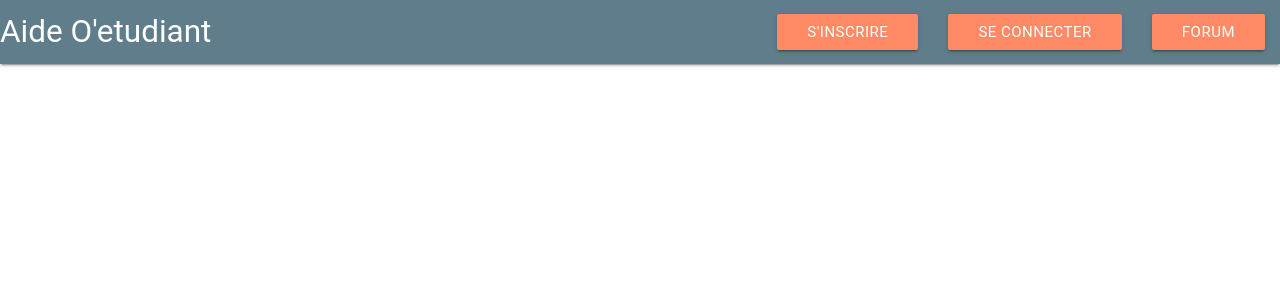
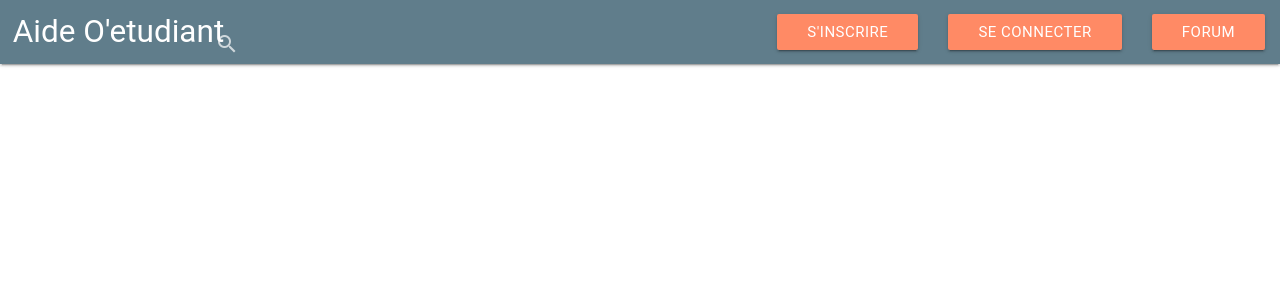
Before and after one commit to lucas-fabry/nuitdelinfoSofuto, a PHP site: page / in a window 1280 px wide. Shown: the top 300 px of the page. Run offline with PHP 8.4, Linux system fonts and the light colour scheme; some libraries are stand-ins or nearby versions; some web fonts are replaced.

Commit message:
le menu est INCROYABLE

```diff
--- a/view/css/styles.css
+++ b/view/css/styles.css
@@ -1,13 +1,15 @@
-#formulaire{
-    margin-left:200px;
-   }
-  .side-nav li a {
+.hide-on-med-and-down{
+    margin-left:200px !important;
+}
+
+
+.side-nav li a {
     text-decoration:none;
   }
-  #searchResults2{
+#searchResults2{
     background-color:#666666;
   }
-  #searchResults{
+#searchResults{
     background-color:#666666;
   }
 
--- a/view/menu.php
+++ b/view/menu.php
@@ -1,9 +1,9 @@
 <!DOCTYPE html>
 <head>
+    <link rel="stylesheet" href="https://cdnjs.cloudflare.com/ajax/libs/materialize/0.98.0/css/materialize.min.css">
     <link rel="stylesheet" href="css/styles.css">
-    <link rel="stylesheet" href="https://cdnjs.cloudflare.com/ajax/libs/materialize/0.98.0/css/materialize.min.css">
     <link href="https://fonts.googleapis.com/icon?family=Material+Icons" rel="stylesheet">
-
+    <script src="https://cdnjs.cloudflare.com/ajax/libs/materialize/0.98.0/js/materialize.min.js"></script>
 </head>
 
 <body>
@@ -12,24 +12,24 @@
     <div class="nav-wrapper blue-grey">
 
 
-      <a href="#!" class="brand-logo" style="text-decoration:none">Aide O'etudiant</a>
+      <a href="#!" class="brand-logo" style="text-decoration:none; margin-left: 1vw;">Aide O'etudiant</a>
       <a href="#" data-activates="mobile-demo" class="button-collapse"><i class="material-icons">menu</i></a>
       <ul class="right hide-on-med-and-down">
-      <li><a href="signup.php" class="btn waves-effect waves-light deep-orange lighten-2">S'inscrire</a></li>
-      <li><a href="login.php" class="btn waves-effect waves-light deep-orange lighten-2">Se connecter</a></li>
-      <li><a href="contactUs.php" class="btn waves-effect waves-light deep-orange lighten-2" >Forum</a></li>
+      <li><a href="#?" class="btn waves-effect waves-light deep-orange lighten-2">S'inscrire</a></li>
+      <li><a href="#?" class="btn waves-effect waves-light deep-orange lighten-2">Se connecter</a></li>
+      <li><a href="#?" class="btn waves-effect waves-light deep-orange lighten-2" >Forum</a></li>
 
           </ul>
 
 
-       <!--<form class=" hide-on-med-and-down" id="formulaire" >
+       <form class="hide-on-med-and-down"  id="formulaire" style="margin-left: 20vw">
         <div class="input-field" style="max-width: 400pt;">
-          <input id="search" type="search" required onkeyup="getBlogs(this.value,0);">
+          <input id="search" type="search" required >
           <label class="label-icon" for="search"><i class="material-icons">search</i></label>
           <i class="material-icons">close</i>
           <div id="searchResults" ></div>
         </div>
-      </form>-->
+      </form>
 
 
        <ul class="side-nav" id="mobile-demo">
@@ -43,9 +43,11 @@
           <div id="searchResults2"></div>
         </div></li>
        </ul>
+
+
       </div>
       </nav>
       </div>
 
-      <script src="https://cdnjs.cloudflare.com/ajax/libs/materialize/0.98.0/js/materialize.min.js"></script>
+
 </body>
```
